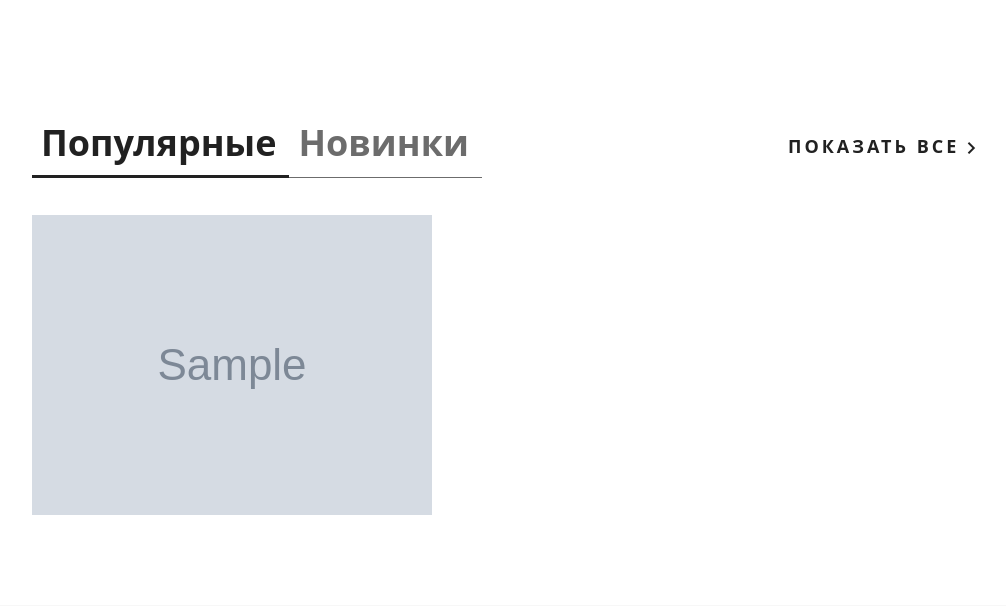
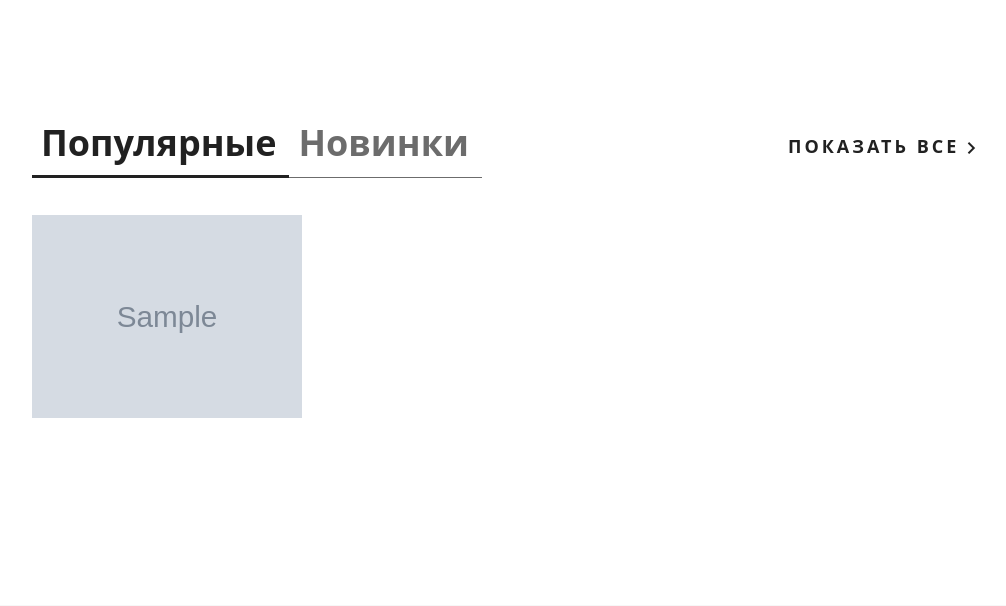
Before and after one commit to ColdyRide/geekshop, a Django app: page / in a window 1280 px wide; the page is wider, and only the part inside the window is pictured. Shown: the part 804-1410 px from the top of that part, without its empty margins (136-1142 px from the left). Run offline with Django 3.2, Linux system fonts and the light colour scheme; tables that the repository leaves empty hold one stand-in row (values such as "Sample post"); grey boxes marked "Sample" are stand-in pictures; parts of the project's set-up code (start-up, migrations or seed data) failed here and were passed over.

Commit message:
fix template after testing

```diff
--- a/geekshop/geekshop/templates/includes/inc_featured_content.html
+++ b/geekshop/geekshop/templates/includes/inc_featured_content.html
@@ -9,7 +9,8 @@
      <div class="tab-content">
          {% for product in products %}
             <div class="block">
-                <a href="{% url 'products:details' product.id %}"><img src="/media/{{ product.image|default:'img/default.jpg' }}" alt="img">
+                <a href="{% url 'products:details' product.id %}">
+                    <img src="/media/{{ product.image|default:'img/default.jpg' }}" alt="img" style="max-width: 270px">
                     <div class="text">
                         <img src="{% static 'img/icon-hover.png' %}" alt="img">
                         <h4>{{ product.name }}</h4>
```
